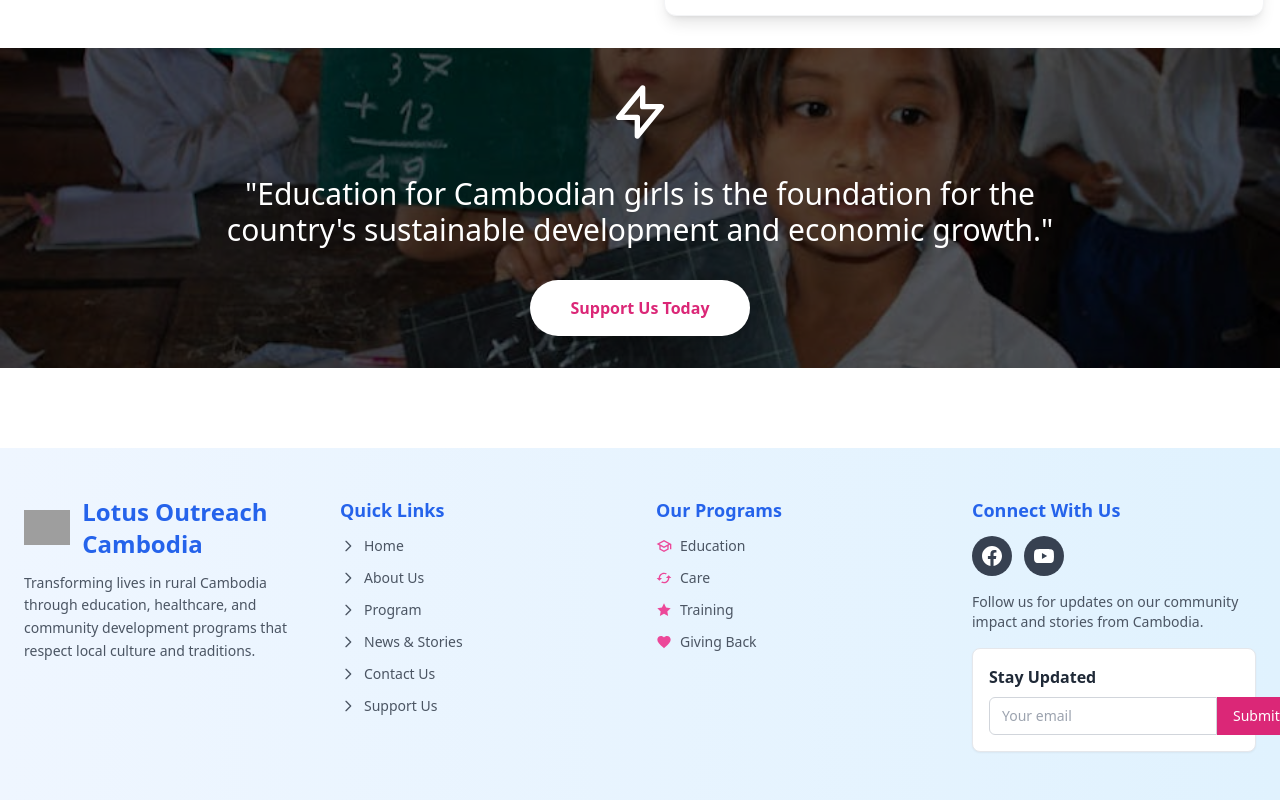
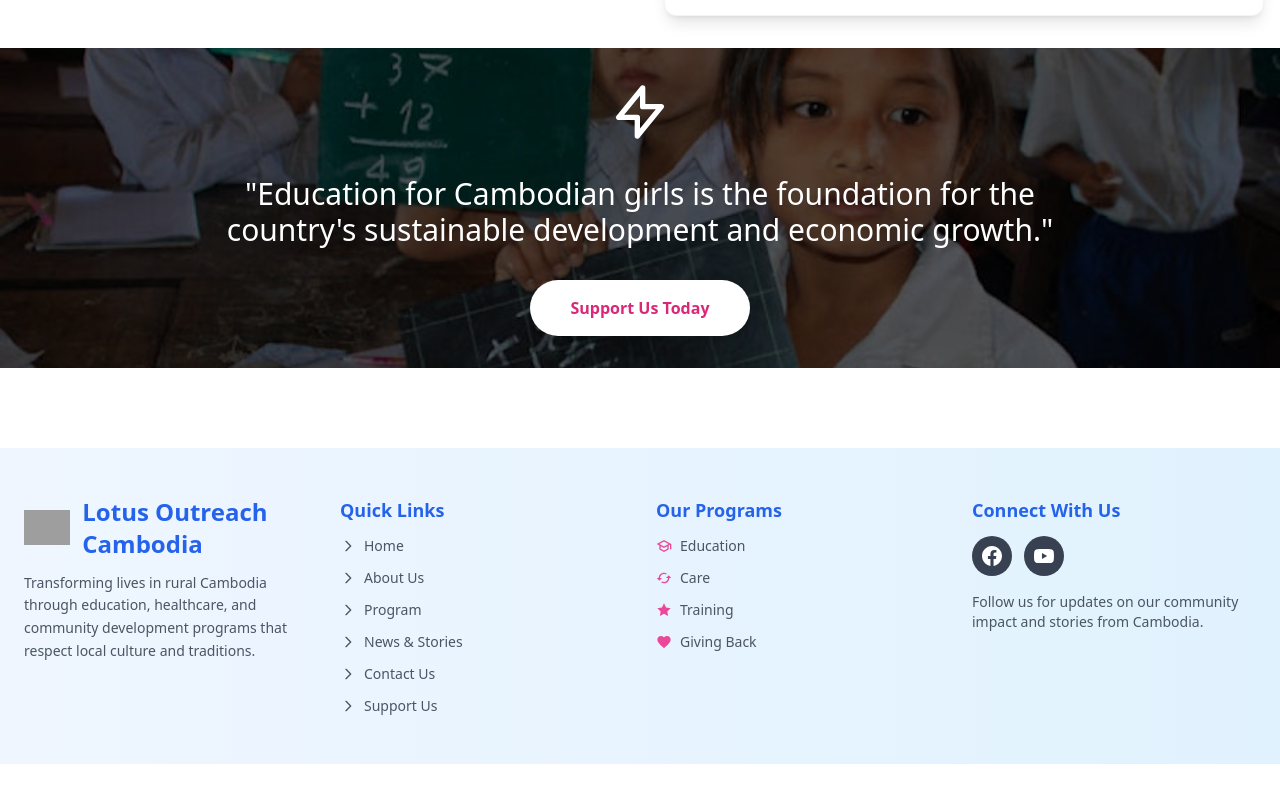
Before and after one commit to radytrainer/lotusoutreach-cambodia, a Vue app: page / in a window 1280 px wide. Shown: the part 2155-2955 px from the top of the page. After the commit the page ends 2919 px from the top, so only its background shows below. Built offline with nearby package versions, Linux system fonts and the light colour scheme; grey boxes are pictures that could not be loaded.

Commit message:
feat Footer: delete form submit from Foote

```diff
--- a/src/components/Footer.vue
+++ b/src/components/Footer.vue
@@ -286,23 +286,6 @@
             Follow us for updates on our community impact and stories from
             Cambodia.
           </p>
-
-          <!-- Newsletter Signup -->
-          <div class="bg-white p-4 rounded-lg shadow-sm border border-gray-200">
-            <h5 class="font-semibold text-gray-800 mb-2">Stay Updated</h5>
-            <div class="flex">
-              <input
-                type="email"
-                placeholder="Your email"
-                class="flex-1 px-3 py-2 text-sm border border-gray-300 rounded-l-md focus:outline-none focus:ring-2 focus:ring-pink-500 focus:border-transparent"
-              />
-              <button
-                class="px-4 py-1 bg-pink-600 text-white text-sm font-medium rounded-r-md hover:bg-pink-700 transition-colors"
-              >
-                Submit
-              </button>
-            </div>
-          </div>
         </div>
       </div>
     </div>
```
